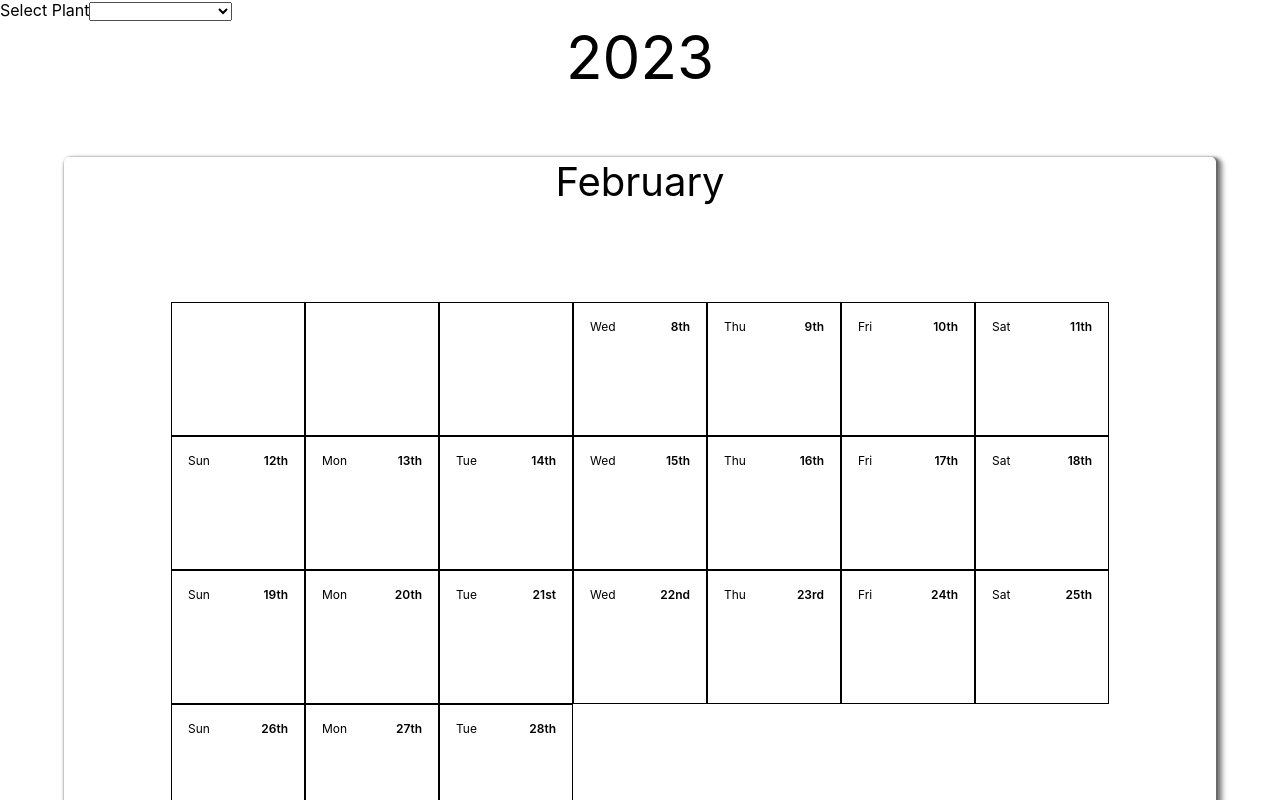
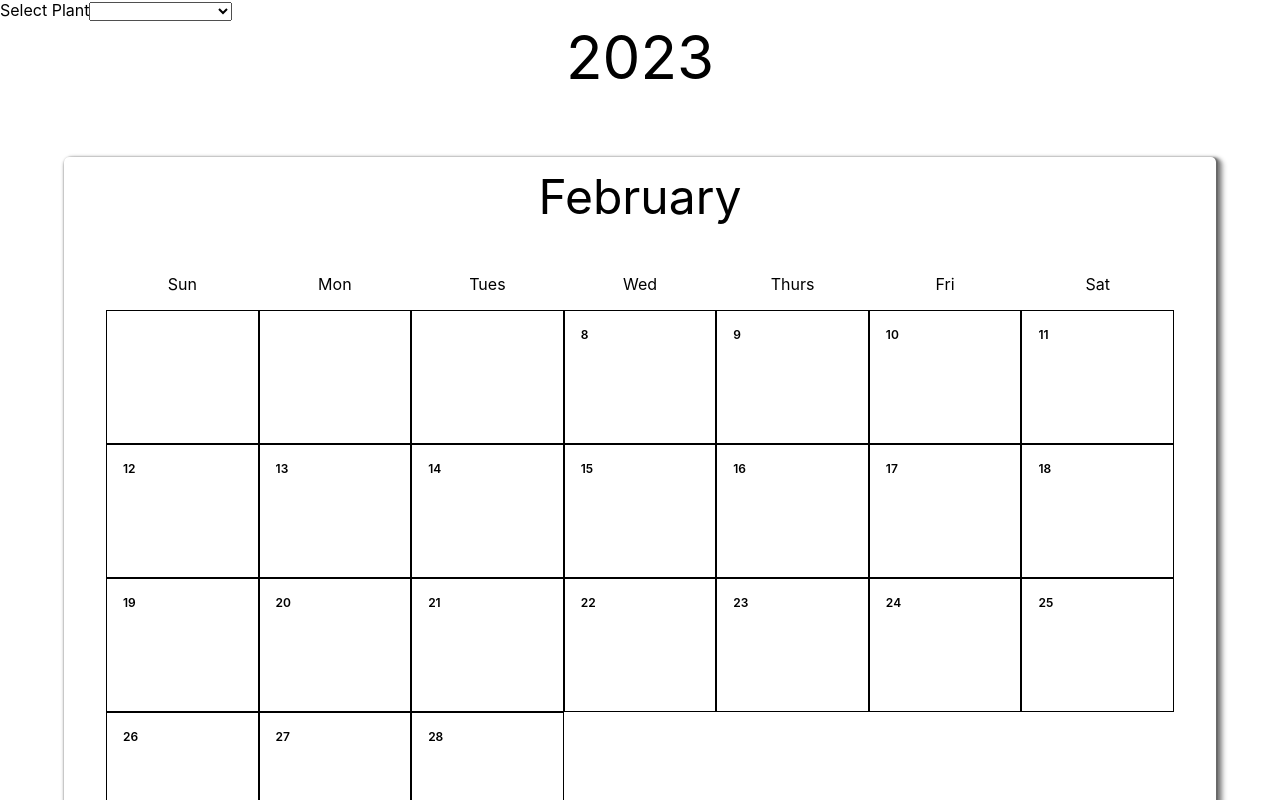
Before and after one commit to evanjscallan/growup, a React (Create React App) app: page / in a window 1280 px wide. Shown: the top 800 px of the page. Built offline with nearby package versions, Linux system fonts and the light colour scheme.

Commit message:
flexible calendar and modal CSS; reformatting of calendar days of week/cell numbers

```diff
--- a/package.json
+++ b/package.json
@@ -10,6 +10,7 @@
     "@types/node": "^16.7.13",
     "@types/react": "^18.0.27",
     "@types/react-dom": "^18.0.0",
+    "animejs": "^3.2.1",
     "react": "^18.2.0",
     "react-dom": "^18.2.0",
     "react-scripts": "5.0.1",
@@ -39,5 +40,8 @@
       "last 1 firefox version",
       "last 1 safari version"
     ]
+  },
+  "devDependencies": {
+    "@types/animejs": "^3.1.7"
   }
 }
--- a/src/App.css
+++ b/src/App.css
@@ -1,26 +1,31 @@
+
 .App {
   text-align: center;
 }
 
+.calendar-outer{
+  opacity: 0;
+}
 
 .griddy {
-  margin: 4rem;
+  width: 100%;
+  height: 100%;
+  box-sizing: content-box;
   padding: 2rem;
   display: grid;
-  grid-template-columns: repeat(7, minmax(0, 1fr));
+  grid-template-columns: repeat(7, minmax(14.28%, 1fr));
 }
 
 .monthy {
   display: flex;
   justify-content: center;
   align-items: center;
+
 }
 
 .placeholder:hover {
   cursor: default;
 }
-
-
 
 .cellBlock.inactive:hover {
   background-color: #63aaede4;
@@ -32,13 +37,18 @@
 
 .cellBlock {
   display: flex;
-  width: 100px;
   height: 100px;
+  width: 1fr;
   padding: 1rem;
-  justify-content: space-between;
   aspect-ratio: "1/1";
   -webkit-aspect-ratio: "1/1";
   border: 1px solid black;
+
+}
+
+.cellBlock p {
+  justify-content: flex-start;
+  align-items: flex-start
 }
 
 .yearClass {
@@ -48,15 +58,20 @@
   margin-bottom: 1em;
 }
 
+
 .monthClass {
   border-radius: 5px;
   box-shadow: 1px 1px 1px 1px rgba(0, 0, 0, 0.2),
     2px 2px 2px 2px rgba(0, 0, 0, 0.2), 3px 3px 3px 3px rgba(0, 0, 0, 0.2),
     4px 4px 4px 4px rgba(0, 0, 0, 0.2);
-
+  padding: 10px;
   margin: 4rem;
   text-align: center;
-  font-size: 40px;
+  font-size: 3rem;
+}
+
+.monthClass .weekday{
+  font-size: 1rem;
 }
 
 .text {
@@ -68,14 +83,25 @@
   font-size: 16px;
 }
 
+
+
+@keyframes outAnimation {
+  0% {
+    opacity: 1;
+  }
+  100% {
+    opacity: 0;
+    visibility: hidden;
+  }
+}
+
 .bolded {
   font-weight: 600;
 }
 
 .active {
   background-color: rgb(132, 197, 149);
-  width: 100px;
-  height: 100px;
+
 }
 
 .App-logo {
@@ -83,11 +109,7 @@
   pointer-events: none;
 }
 
-@media (prefers-reduced-motion: no-preference) {
-  .App-logo {
-    animation: App-logo-spin infinite 20s linear;
-  }
-}
+
 
 .App-header {
   background-color: #282c34;
@@ -100,49 +122,91 @@
   color: white;
 }
 
-.App-link {
-  color: #61dafb;
-}
-
-
 
 .plant-info-modal{
+  opacity: 0;
   display: flex;
   text-align: center;
   flex-direction: column;
   align-items: center;
+  justify-content: center;
+  overflow-y: scroll;
+  overflow-x: none;
   font-family: 'open sans';
   position: fixed;
   background-color: rgb(71, 98, 71);
   color: white;
   aspect-ratio: 4/3;
-  overflow-y: auto;
-  padding: 4rem;
-  height: 100%;
-  max-width: 30%;
+  padding-top: 170px;
+  padding-right: 100px;
+  padding-left: 100px;
+  height:  700px;
+  margin: 1rem;
+  width: 50%;
   opacity: 100%;
   border-radius: 5px;
   box-shadow:
   1px 1px 1px 1px rgba(0,0,0,0.3),
   2px 2px 2px 2px rgba(0,0,0,0.3);
+
 }
+.plant-info-modal h1{
+  padding-top: 100px;
+}
+
+
 
 .plant-info-modal ul{
   list-style: none;
 }
 
-.plant-info-modal img {
-  margin-bottom: 1rem;
-}
+
+
 
 .plant-modal-close-out{
-  align-self: flex-end;
-  justify-self: flex-start;
+  right: 20px;
+  position:absolute;
+  top: 1rem;
   cursor: pointer;
   height: 50px;
   color: white;
+
+}
+
+@keyframes plant-out {
+  0% {
+    opacity: 1;
+    visibility: hidden;
+  }
+  100% {
+    opacity: 0;
+    visibility: visible;
+  }
 }
 
 .plant-image{
   margin: 2rem;
 }
+
+
+
+@media only screen and (max-width: 768px) {
+  /* For mobile phones: */
+  .cellBlock{
+    display: flex;
+    height: 1fr;
+    width: 1fr;
+
+  }
+  .griddy{
+  height: 100%;
+   width: 100%;
+
+  }
+
+}
+
+
+@media only screen and (max-width: 414px) {
+
+}
--- a/src/App.tsx
+++ b/src/App.tsx
@@ -2,13 +2,16 @@ import { CustomCalendar } from "./components/CustomCalendar";
 import { PlantDropdown } from "./components/PlantDropdown";
 import { DropdownOptionUI } from "./components/DropdownOptionUI";
 import plants from './utils/dummyData.json'
-import React, { useState } from 'react';
+import React, { useState, useEffect } from 'react';
 import type { FC, Dispatch, SetStateAction } from "react";
 import "./App.css";
+import anime from 'animejs'
 
 
 
 const App: FC = () => {
+
+
 
   //import from dummyData.json
   //next: find a way to map multiple plants to multiple drop-downs.
--- a/src/components/CustomCalendar.tsx
+++ b/src/components/CustomCalendar.tsx
@@ -5,49 +5,102 @@ import {
   getDateOrdinal,
   getDayOfWeek,
 } from "../utils/calendar";
-import React, { useState } from "react";
+import React, { useState, useEffect } from "react";
 import type { FC } from "react";
 import "./../App.css";
-export const CustomCalendar: FC = () => {
+import plants from './../utils/dummyData.json'
+import anime from "animejs"
+let plant = plants;
+type Plant = {
+  plant: any
+}
+
+
+
+
+export const CustomCalendar: FC = (plant: any) => {
   // const [style, setStyle] = useState("normal");
   const [activeCellDateString, setActiveCellDateString] = useState<
     string | null
   >(null);
   const dates = generateCalendar();
 
+  let weekDays: any = ['Sun','Mon','Tues', 'Wed', 'Thurs', 'Fri', 'Sat', ]
+
+
+  useEffect(() => {
+  anime({
+    targets: '.calendar-outer',
+    opacity: 1,
+    duration: 1000,
+    delay: 100,
+    easing: 'easeInSine',
+
+    // All properties except 'scale' inherit 250ms delay
+  });
+
+
+},[1])
+
+
+  //targets
   const toggleActiveCell = (date: Date) => {
     const dateString = date.toISOString();
+
     if (activeCellDateString === dateString) {
       setActiveCellDateString(null);
     } else {
       setActiveCellDateString(dateString);
+      logCell(date, dateString)
     }
   };
 
+  const logCell = (date:any, dateString: string):void => {
+    if (date.toISOString() === dateString){
+      console.log('clicked', date.toISOString())
+    } else {
+      console.log('no match')
+    }
+
+
+  }
+
   return (
     <>
-      <div>
+      <div className='calendar-outer'>
         {[...dates.entries()].map(([year, months]) => (
           <div>
             <div className="yearClass">{year}</div>
             <div>
+
+            <div className="table-header">
+
+          </div>
+
               {[...months.entries()].map(([month, days]) => (
                 <div className="monthClass" key={month}>
+
                   <div>{month}</div>
                   <div className="monthy">
+
                     <div className="griddy">
+                      { weekDays.map((weekday: JSX.Element) => { return <div className="weekday"><p>{weekday}</p></div> })
+                    }
+
                       {
                         // This adds the empty cells before today's date to ensure that Sunday is always
                         // at the front of the calendar
                         [...Array(getCalendarOffset(days[0])).keys()].map(
                           () => (
                             <div className="cellBlock placeholder" />
+
                           )
                         )
                       }
                       {days.map((day) => {
                         const date = getDate(day);
                         return (
+
                           <div
                             key={day.toISOString()}
                             onClick={() => toggleActiveCell(day)}
@@ -56,10 +109,10 @@ export const CustomCalendar: FC = () => {
                               "active" : "inactive"
                             }`}
                           >
-                            <p className="text">{getDayOfWeek(day)}</p>
+                            <p className="text"></p>
                             <p className="cell text bolded">
                               {date}
-                              {getDateOrdinal(parseInt(date))}
+
                             </p>
                           </div>
                         );
--- a/src/components/PlantDropdown.tsx
+++ b/src/components/PlantDropdown.tsx
@@ -1,6 +1,6 @@
 import React, {useState, Dispatch, SetStateAction, FC} from 'react';
 import plants from './../utils/dummyData.json'
-
+import anime from 'animejs'
 interface PlantDropdownProps {
     plantUIDisplay: any
     setPlantUIDisplay: Dispatch<SetStateAction<any>>
@@ -21,11 +21,22 @@ export const PlantDropdown: FC<PlantDropdownProps> =
     setPlantUIDisplay(plantUIDisplay = true)
     if (event.target.value === ''){
         setPlantUIDisplay(plantUIDisplay = false)
+
+        setDropdownSelection(null)
+    }
+    else {
+
         }
-    else {
         setDropdownSelection(event.target.value)
-        }
+
+
+
+
+
     }
+
+
+
     return(
         <>
             <label htmlFor='plant-names'>Select Plant</label>
--- a/src/utils/dummyData.json
+++ b/src/utils/dummyData.json
@@ -2,7 +2,7 @@
     "persianShieldPlant": {
         "plantName": "Persian Shield Plant",
         "plantDescription": "A Persian Shield plant, sometimes called a Royal Purple plant, is a tropical, fast growing plant that loves high humidity and warm temperatures. It has dark green, iridescent leaves with metallic, light purple stripes. Originally from Myanmar (Burma) not Persia, it gets the name Persian Shield because the leaves resemble little, feudal battle shields. The pale purple flowers of a Persian Shield plant can’t compare to the beautiful leaves. This plant can be planted outdoors, but does even better as a potted, indoor plant.",
-        "plantType": "House Plant",
+        "plantType": "Shield",
         "plantSunlightNeeds": "A Persian Shield plant needs bright indirect light to maintain the vibrant colors in its leaves; but no direct afternoon sun or the leaves may be damaged. The plant becomes thin and leggy when there is not enough light.",
         "plantWaterFreq": ["1", "w"],
         "plantWaterFreqDescription": "Once Weekly",
@@ -11,10 +11,19 @@
     "bambooPalm": {
         "plantName": "Bamboo Palm",
         "plantDescription": "Potted bamboo palms bring color and warmth to any room in the house. There are many tropical delights to choose from, but most need bright indirect light in order to thrive. Bamboo palm (Chamaedorea seifrizii) is an exception to this rule and will grow in low light conditions, although they will grow taller with more light. Mature height varies from 4 to 12 feet (1 to 3.5 m.) with a span of 3 to 5 feet (91 cm. to 1.5 m.). The bamboo palm plant can also be planted outdoors in the USDA plant hardiness zones 10 and 11. Read more at Gardening Know How: Caring For Bamboo Palms: How To Grow A Bamboo Palm Plant https://www.gardeningknowhow.com/houseplants/bamboo-palm/grow-bamboo-palm-indoors.htm",
-        "plantType": "House Plant",
+        "plantType": "Palm",
         "plantSunlightNeeds": "Bright, indirect light.",
         "plantWaterFreq": ["3", "w"],
         "plantWaterFreqDescription": "Three times Weekly; Soak to the bottom of the pot. Make sure your pot has a hole for drainage.",
         "plantImg":"https://bloomscape.com/wp-content/uploads/2020/08/bloomscape_bamboo-palm_stone-1.jpg"
+    },
+    "englishIvy": {
+        "plantName": "English Ivy",
+        "plantDescription": "English ivy (Hedera helix) is a versatile houseplant that can be grown in many different situations. Ivies can be grown in hanging baskets, at the base of other houseplants and in pots of their own. Ivy is often trained on trellis frames or wire topiary forms into various formal or whimsical shapes.",
+        "plantType": "Ivy",
+        "plantSunlightNeeds": "Most cultivars of ivy grow best in bright light, but not direct sun. They tolerate low to medium light, but growth is reduced and variegated forms may turn all green. To maintain the bright color of a variegated ivy, give it plenty of light. Ivies can be grown with artificial light, or near a north, east or west window.",
+        "plantWaterFreq": ["1", "bw"],
+        "plantWaterFreqDescription": "Water ivies thoroughly, then let the soil dry to the touch to a depth of ½ inch before watering again. Although ivies prefer moderate humidity, they will tolerate normal low home levels. Raise the humidity by setting the plants on a tray of wet pebbles or perlite. Do not allow ivies to stand in water. Ivies benefit from good air circulation, and they should not be crowded.",
+        "plantImg":"https://bloomscape.com/wp-content/uploads/2021/12/Bloomscape_IvyGlacier_small_Detail-scaled.jpg?ver=639542"
     }
 }
```
Also changed, not shown: src/components/DropdownOptionUI.tsx (+19 -3 lines), 2 other files (tests, documents, lock files or other folders).
